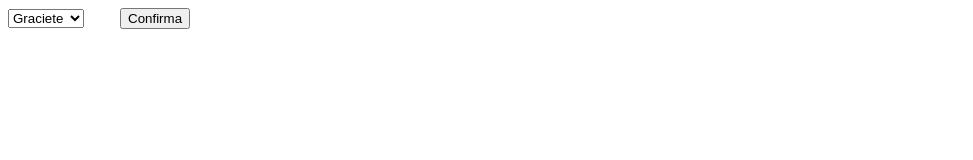
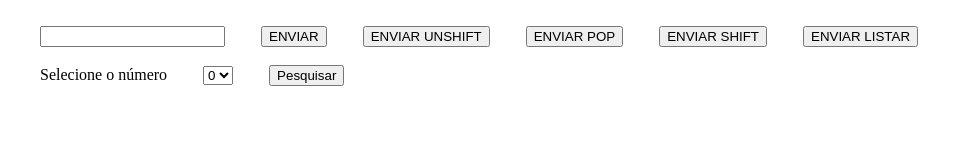
Before and after one commit to michelMarques122/atividade-vetores, a website: page www/index.html in a window 1280 px wide. Shown: the whole page, without its empty margins (0-973 px from the left). Drawn offline with Linux system fonts and the light colour scheme; files that its build step writes are made by us from their sources.

Commit message:
first commit

```diff
--- a/www/index.html
+++ b/www/index.html
@@ -4,40 +4,110 @@
 
 <head>
 
+    <meta charset="utf-8">
 
-    <meta charset="utf-8">
     <meta name="viewport" content="width=device-width, initial-scale=1, maximum-scale=1, user-scalable=no">
-    <meta http-equiv="Content-Security-Policy" content="default-src * data: gap: content: https://ssl.gstatic.com; style-src * 'unsafe-inline'; script-src * 'unsafe-inline' 'unsafe-eval'">
+
+    <meta http-equiv="Content-Security-Policy"
+        content="default-src * data: gap: content: https://ssl.gstatic.com; style-src * 'unsafe-inline'; script-src * 'unsafe-inline' 'unsafe-eval'">
+
     <script src="components/loader.js"></script>
 
+    <link rel="stylesheet" href="style.css">
 
-    <link rel="stylesheet" href="components/loader.css">
-    <link rel="stylesheet" href="css/style.css">
+
+
+
     <script>
-        var nomes = [0 = graciete, 1 = jose, 2 = oswaldo, 3 = Jussimar]
+
+        var nomes = ["Graciete", "Jose", "Oswaldo", "Jussimar"]
+
+        function verificar() {
+
+            var verificar
+            verificar = document.getElementById("search").value;
+            document.getElementById("lista").innerHTML = nomes[verificar];
+        }
         function pushvetor() {
-            var nomeinserido     nomeinserido = document.getElementById('insertnome').value
 
-                 nomes.push(nomeinserido)
-                 alert(nomes)
+            var nomeinserido
+            nomeinserido = document.getElementById('insertnome').value
+            nomes.push(nomeinserido)
+
+
+            alert(nomes)
+
+            /*push usado para adicionar um novo valor ao vetor (criado um novo valor que ficara após os ja feitos*/
+
+        }
+        function unshiftvetor() {
+
+            var nomeinserido
+            nomeinserido = document.getElementById('insertnome').value
+            nomes.unshift(nomeinserido)
+            alert(nomes)
+
+        }
+        function popvetor() {
+
+            var nomeinserido
+            nomeinserido = document.getElementById('insertnome').value
+            nomes.pop(nomeinserido)
+            alert(nomes)
+
+        }
+        function shiftvetor() {
+
+            var nomeinserido
+            nomeinserido = document.getElementById('insertnome').value
+            nomes.shift(nomeinserido)
+            alert(nomes)
+
+        }
+
+        function listar() {
+
+            var lista
+
+            lista = document.getElementById('listar').innerHTML = nomes
 
         }
     </script>
 </head>
 
 <body>
-    <select id="professores">Selecione os professores
-        <option id="0">Graciete</option>
-        <option id="1">Jose</option>
-        <option id="2">Oswaldo</option>
-        <option id="3">Jussimar</option>
-</select>
 
+        <div class="vetor">
+                <input type="text" id="insertnome">
 
- <input type="button" value="Confirma" onclick="pushvetor()">
+                <button onclick="pushvetor()"> ENVIAR </button>
 
+                <button onclick="unshiftvetor()"> ENVIAR UNSHIFT</button>
 
+                <button onclick="popvetor()"> ENVIAR POP</button>
 
+                <button onclick="shiftvetor()"> ENVIAR SHIFT </button>
+
+                <button onclick="listar()">ENVIAR LISTAR</button>
+
+                <span id="listar"></span>
+            </div>
+
+        <div class="pesquisar">
+                <label>Selecione o número</label>
+                <select id="search">
+
+                        <option id="0">0</option>
+                        <option id="1">1</option>
+                        <option id="2">2</option>
+                        <option id="3">3</option>
+
+                    </select>
+
+                <button value="Enviar" onclick="verificar()">Pesquisar</button>
+                <span id="lista"></span>
+
+            </div>
 
 </body>
 
```
